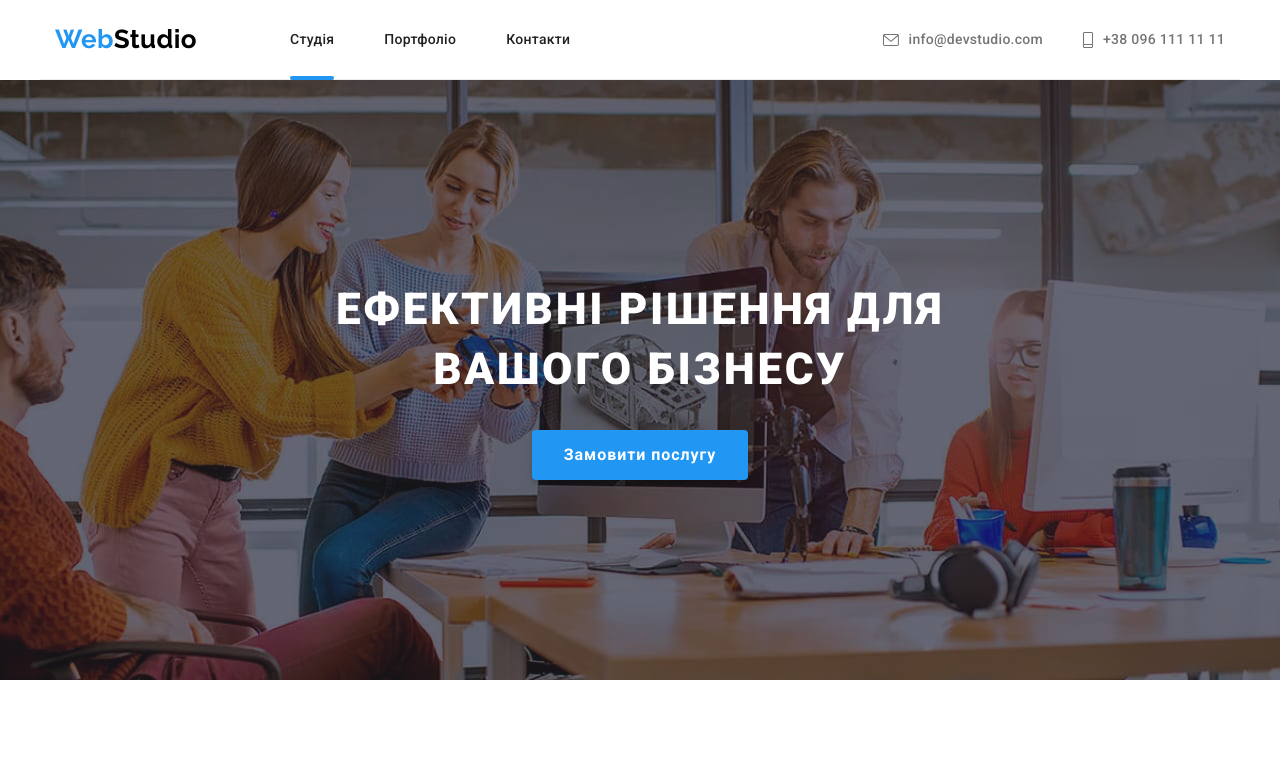
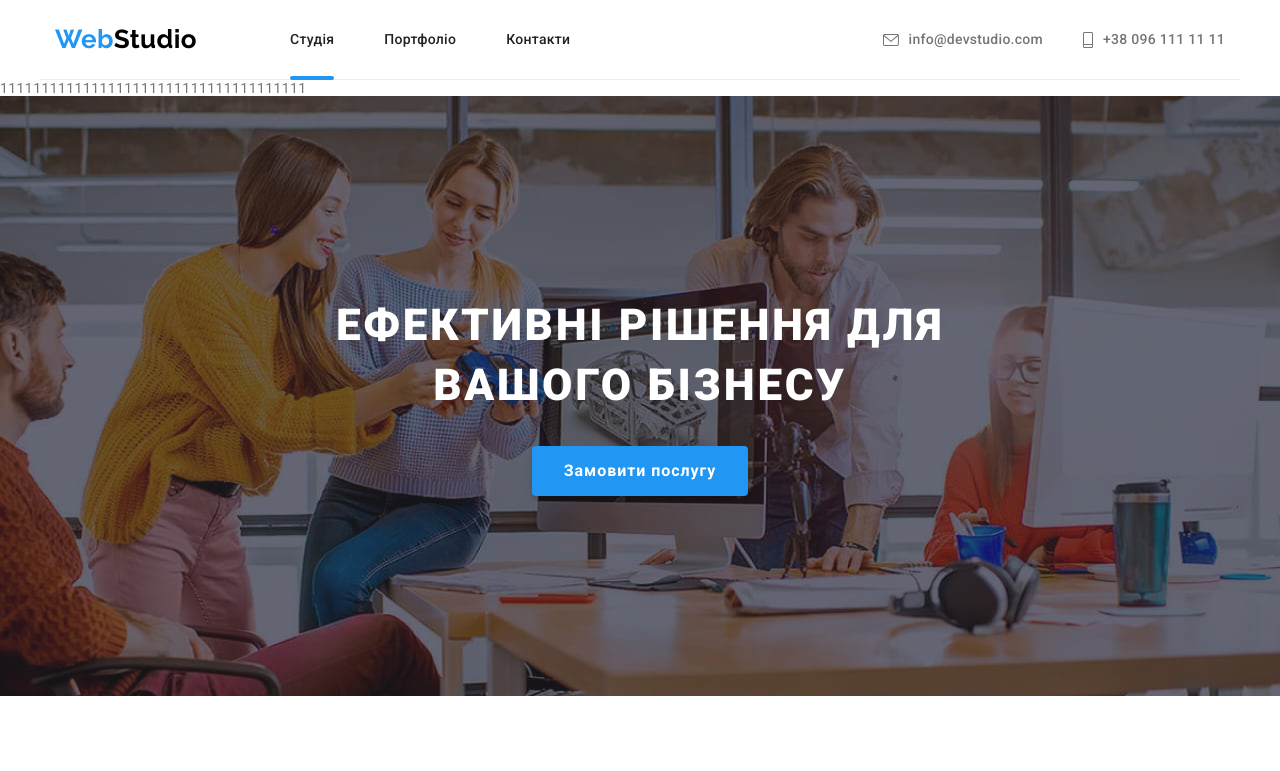
Before and after one commit to yarik000315/goit-markup-hw-06, a plain HTML site: page index.html in a window 1280 px wide. Shown: the top 771 px of the page. Drawn offline with nearby package versions, Linux system fonts and the light colour scheme.

Commit message:
add new tag p under the main

```diff
--- a/index.html
+++ b/index.html
@@ -46,6 +46,7 @@
       </div>
     </header>
     <main>
+      <p>1111111111111111111111111111111111111</p>
       <section class="hero">
         <div class="wrapper-hero">
           <h1>ефективні рішення для <br />вашого бізнесу</h1>
```
